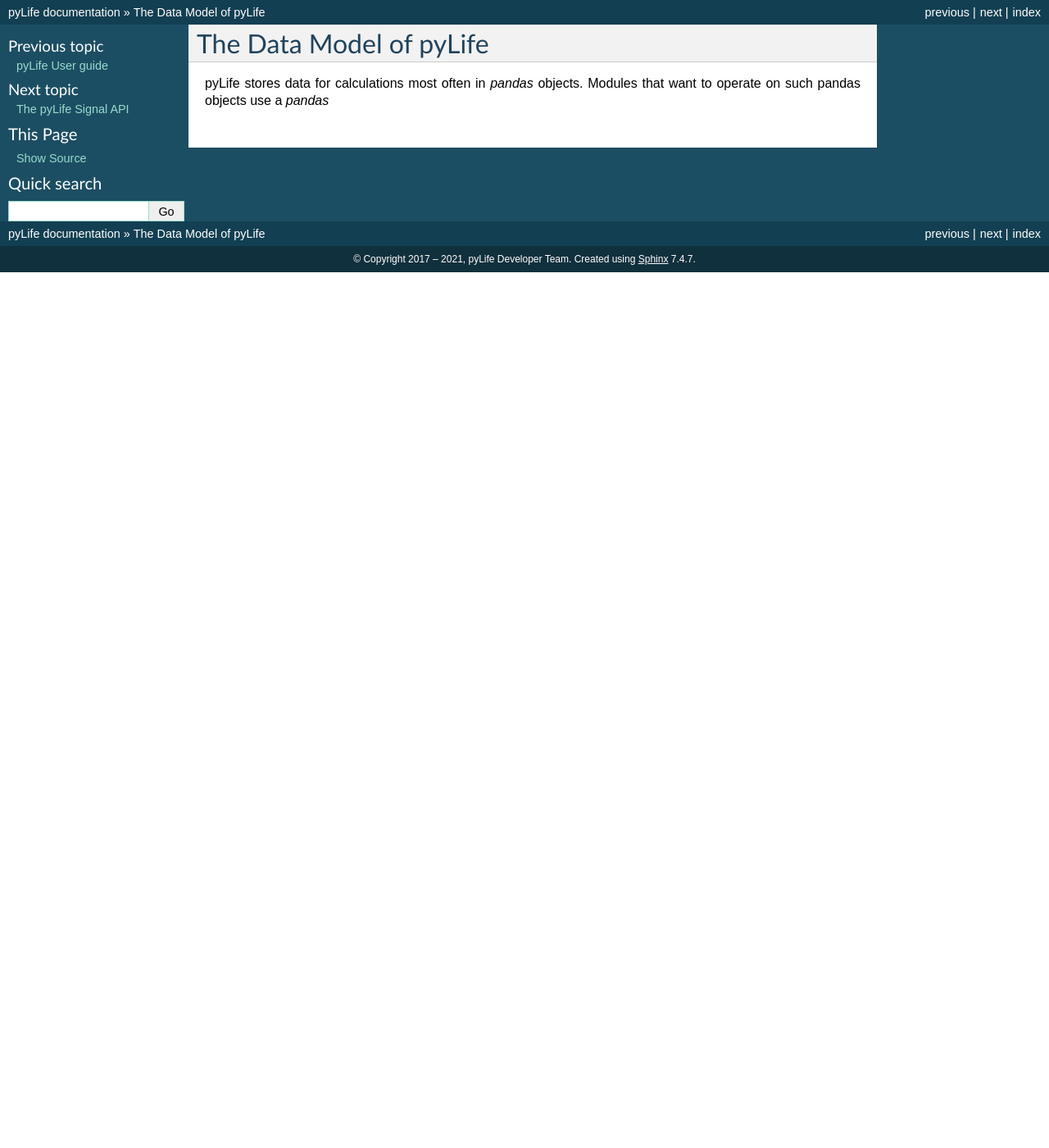
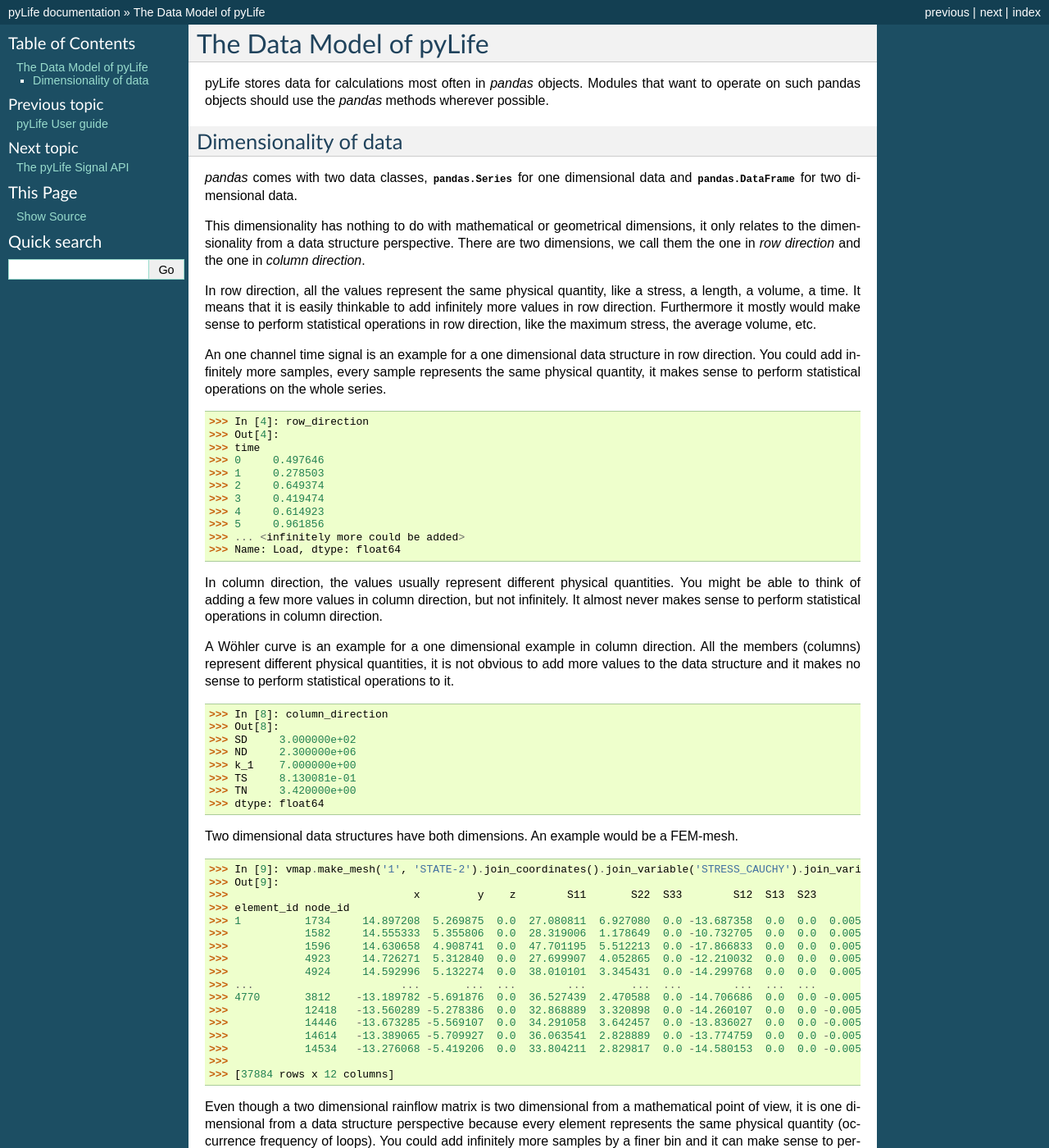
Before and after one commit to boschresearch/pylife, a Sphinx documentation site: the page built from doc/source/data_model.rst, in a window 1280 px wide and 1400 px high. Shown: the whole window at 82% size. Built offline with Sphinx 7.4.7, drawn with Linux system fonts in a browser that asks for light colours; pages that are not in the unit, such as notebooks, are missing from menus; the version number could not be read and is left out; some of the changed text lies outside the part shown.

Commit message:
Write documentation about data model dimensionality
Signed-off-by: Johannes Mueller <johannes.mueller4@de.bosch.com>

```diff
--- a/doc/source/data_model.rst
+++ b/doc/source/data_model.rst
@@ -1,6 +1,114 @@
-==========================
- The Data Model of pyLife
-==========================
+The Data Model of pyLife
+========================
 
-pyLife stores data for calculations most often in `pandas` objects. Modules
-that want to operate on such pandas objects use a `pandas`
+pyLife stores data for calculations most often in `pandas` objects.  Modules
+that want to operate on such pandas objects should use the `pandas` methods
+wherever possible.
+
+
+Dimensionality of data
+----------------------
+
+`pandas` comes with two data classes, :class:`pandas.Series` for one
+dimensional data and :class:`pandas.DataFrame` for two dimensional data.
+
+This dimensionality has nothing to do with mathematical or geometrical
+dimensions, it only relates to the dimensionality from a data structure
+perspective. There are two dimensions, we call them the one in *row direction*
+and the one in *column direction*.
+
+In row direction, all the values represent the same physical quantity, like a
+stress, a length, a volume, a time.  It means that it is easily thinkable to
+add infinitely more values in row direction.  Furthermore it mostly would make
+sense to perform statistical operations in row direction, like the maximum
+stress, the average volume, etc.
+
+An one channel time signal is an example for a one dimensional data structure
+in row direction.  You could add infinitely more samples, every sample
+represents the same physical quantity, it makes sense to perform statistical
+operations on the whole series.
+
+>>> In [4]: row_direction
+>>> Out[4]:
+>>> time
+>>> 0     0.497646
+>>> 1     0.278503
+>>> 2     0.649374
+>>> 3     0.419474
+>>> 4     0.614923
+>>> 5     0.961856
+>>> ... <infinitely more could be added>
+>>> Name: Load, dtype: float64
+
+
+In column direction, the values usually represent different physical
+quantities.  You might be able to think of adding a few more values in column
+direction, but not infinitely.  It almost never makes sense to perform
+statistical operations in column direction.
+
+A Wöhler curve is an example for a one dimensional example in column direction.
+All the members (columns) represent different physical quantities, it is not
+obvious to add more values to the data structure and it makes no sense to
+perform statistical operations to it.
+
+>>> In [8]: column_direction
+>>> Out[8]:
+>>> SD     3.000000e+02
+>>> ND     2.300000e+06
+>>> k_1    7.000000e+00
+>>> TS     8.130081e-01
+>>> TN     3.420000e+00
+>>> dtype: float64
+
+
+Two dimensional data structures have both dimensions. An example would be a
+FEM-mesh.
+
+>>> In [9]: vmap.make_mesh('1', 'STATE-2').join_coordinates().join_variable('STRESS_CAUCHY').join_variable('DISPLACEMENT').to_frame()
+>>> Out[9]:
+>>>                             x         y    z        S11       S22  S33        S12  S13  S23        dx        dy   dz
+>>> element_id node_id
+>>> 1          1734     14.897208  5.269875  0.0  27.080811  6.927080  0.0 -13.687358  0.0  0.0  0.005345  0.000015  0.0
+>>>            1582     14.555333  5.355806  0.0  28.319006  1.178649  0.0 -10.732705  0.0  0.0  0.005285  0.000003  0.0
+>>>            1596     14.630658  4.908741  0.0  47.701195  5.512213  0.0 -17.866833  0.0  0.0  0.005376  0.000019  0.0
+>>>            4923     14.726271  5.312840  0.0  27.699907  4.052865  0.0 -12.210032  0.0  0.0  0.005315  0.000009  0.0
+>>>            4924     14.592996  5.132274  0.0  38.010101  3.345431  0.0 -14.299768  0.0  0.0  0.005326  0.000013  0.0
+>>> ...                       ...       ...  ...        ...       ...  ...        ...  ...  ...       ...       ...  ...
+>>> 4770       3812    -13.189782 -5.691876  0.0  36.527439  2.470588  0.0 -14.706686  0.0  0.0 -0.005300  0.000027  0.0
+>>>            12418   -13.560289 -5.278386  0.0  32.868889  3.320898  0.0 -14.260107  0.0  0.0 -0.005444  0.000002  0.0
+>>>            14446   -13.673285 -5.569107  0.0  34.291058  3.642457  0.0 -13.836027  0.0  0.0 -0.005404  0.000009  0.0
+>>>            14614   -13.389065 -5.709927  0.0  36.063541  2.828889  0.0 -13.774759  0.0  0.0 -0.005330  0.000022  0.0
+>>>            14534   -13.276068 -5.419206  0.0  33.804211  2.829817  0.0 -14.580153  0.0  0.0 -0.005371  0.000014  0.0
+>>>
+>>> [37884 rows x 12 columns]
+
+
+Even though a two dimensional rainflow matrix is two dimensional from a
+mathematical point of view, it is one dimensional from a data structure
+perspective because every element represents the same physical quantity
+(occurrence frequency of loops).  You could add infinitely more samples by a
+finer bin and it can make sense to perform statistical operations on the whole
+matrix, for example in order to normalize it to the maximum frequency value.
+
+In order to represent mathematically multidimensional structures like a two
+dimensional rainflow matrix we use :class:`pandas.MultiIndex`.  Example for a
+rainflow matrix in a two dimensional :class:`pandas.IntervalIndex`.
+
+>>> In [11]: rainflow_matrix
+>>> Out[11]:
+>>> from                                       to
+>>> (-60.14656996518033, -49.911160871492996]  (-50.39826857402471, -40.36454994053457]      7.0
+>>>                                            (-40.36454994053457, -30.33083130704449]     10.0
+>>>                                            (-30.33083130704449, -20.29711267355441]      5.0
+>>>                                            (-20.29711267355441, -10.26339404006427]      4.0
+>>>                                            (-10.26339404006427, -0.2296754065741311]     6.0
+>>>                                                                                         ...
+>>> (42.20752097169333, 52.44293006538072]     (9.804043226915951, 19.837761860406033]       9.0
+>>>                                            (19.837761860406033, 29.871480493896172]      6.0
+>>>                                            (29.871480493896172, 39.90519912738631]       5.0
+>>>                                            (39.90519912738631, 49.93891776087639]       11.0
+>>>                                            (49.93891776087639, 59.972636394366475]       5.0
+>>> Name: frequency, Length: 121, dtype: float64
+>>>
+>>> In [12]: type(rainflow_matrix)
+>>> Out[12]: pandas.core.series.Series
```
